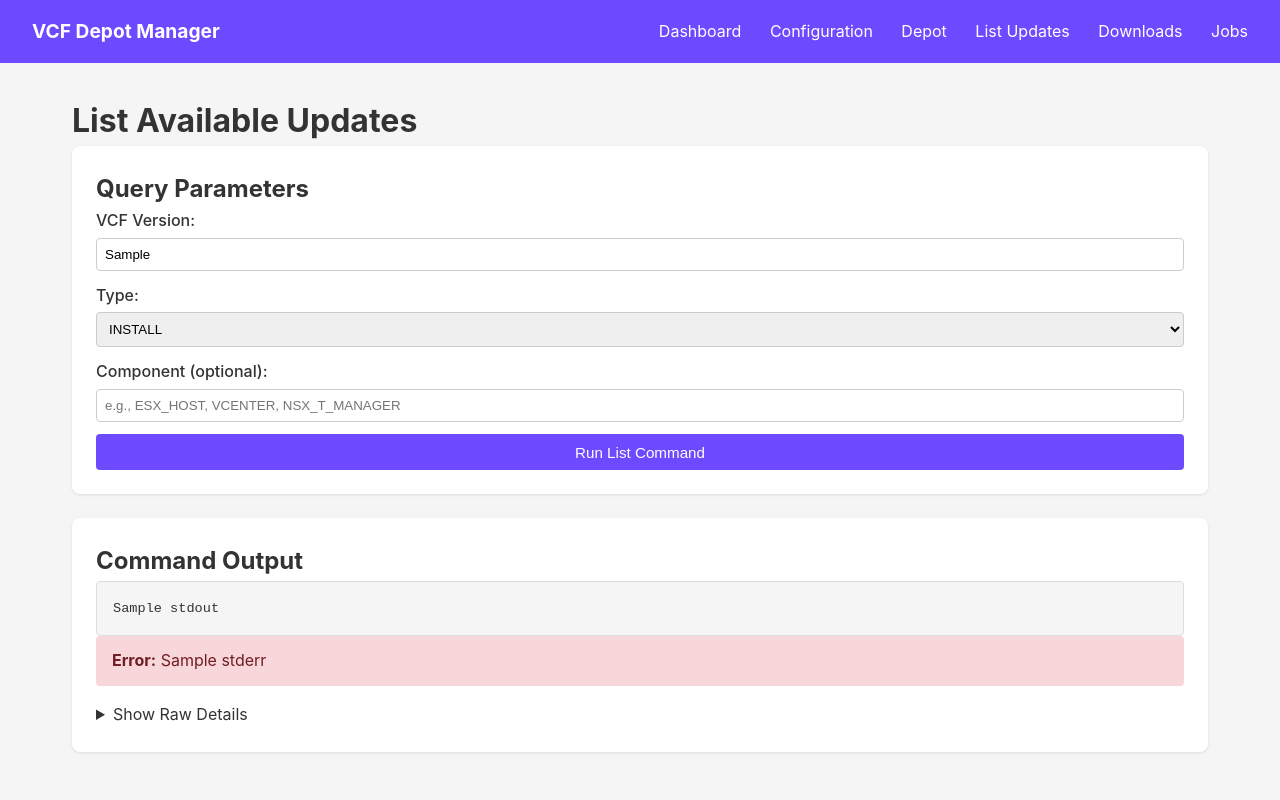
After one commit to doug-baer/vcf-depot-manager, a Flask app: template app/templates/list_updates.html in a window 1280 px wide. The commit adds this page. Run offline with Flask 3, Linux system fonts and the light colour scheme; the template is opened without the code that fills it: most values are stand-ins (such as "Sample title", 1, 10 or a date in 2020); parts of the project's set-up code (start-up, migrations or seed data) failed here and were passed over.

Commit message:
list before download

```diff
--- a/app/__init__.py
+++ b/app/__init__.py
@@ -19,6 +19,7 @@ def create_app():
     from app.routes.tokens import tokens_bp
     from app.routes.health import health_bp
     from app.routes.configuration import configuration_bp
+    from app.routes.list_updates import list_updates_bp
 
     app.register_blueprint(dashboard_bp)
     app.register_blueprint(depot_bp)
@@ -27,5 +28,6 @@ def create_app():
     app.register_blueprint(tokens_bp)
     app.register_blueprint(health_bp)
     app.register_blueprint(configuration_bp)
+    app.register_blueprint(list_updates_bp)
 
     return app
--- a/app/static/css/style.css
+++ b/app/static/css/style.css
@@ -41,3 +41,19 @@ button:hover { background: #5a3de6; }
 .job-status.pending { color: #666; font-weight: bold; }
 .job-status.terminated { color: #721c24; font-weight: bold; }
 .job-status.not_found { color: #666; font-style: italic; }
+
+/* Code block styling for Listing */
+.code-block {
+    background: #f5f5f5;
+    border: 1px solid #ddd;
+    border-radius: 4px;
+    padding: 1rem;
+    overflow-x: auto;
+    max-height: 500px;
+    overflow-y: auto;
+}
+.code-block pre {
+    margin: 0;
+    font-family: 'Courier New', Courier, monospace;
+    font-size: 0.85rem;
+}
--- a/app/templates/base.html
+++ b/app/templates/base.html
@@ -13,6 +13,7 @@
             <a href="{{ url_for('dashboard.index') }}">Dashboard</a>
             <a href="{{ url_for('configuration.configuration_page') }}">Configuration</a>
             <a href="{{ url_for('depot.browse') }}">Depot</a>
+            <a href="{{ url_for('list_updates.list_updates') }}">List Updates</a>
             <a href="{{ url_for('downloads.downloads_page') }}">Downloads</a>
             <a href="{{ url_for('jobs.list_jobs') }}">Jobs</a>
         </div>
--- /dev/null
+++ b/app/templates/list_updates.html
@@ -0,0 +1,43 @@
+{% extends 'base.html' %}
+{% block title %}List Updates - VCF Depot Manager{% endblock %}
+{% block content %}
+<h1>List Available Updates</h1>
+
+<div class="card">
+    <h2>Query Parameters</h2>
+    <form method="POST" action="{{ url_for('list_updates.list_updates') }}">
+        <label>VCF Version:
+            <input type="text" name="vcf_version" value="{{ default_vcf_version }}" required>
+        </label>
+        <label>Type:
+            <select name="download_type">
+                <option value="INSTALL">INSTALL</option>
+                <option value="UPGRADE">UPGRADE</option>
+            </select>
+        </label>
+        <label>Component (optional):
+            <input type="text" name="component" placeholder="e.g., ESX_HOST, VCENTER, NSX_T_MANAGER">
+        </label>
+        <button type="submit">Run List Command</button>
+    </form>
+</div>
+
+{% if result %}
+<div class="card">
+    <h2>Command Output</h2>
+    <div class="code-block">
+        <pre>{{ result.stdout }}</pre>
+    </div>
+    {% if not result.success %}
+    <div class="alert alert-error">
+        <strong>Error:</strong> {{ result.stderr }}
+    </div>
+    {% endif %}
+    <details>
+        <summary>Show Raw Details</summary>
+        <p><strong>Return Code:</strong> {{ result.returncode }}</p>
+        <p><strong>Command:</strong> <code>{{ result.command }}</code></p>
+    </details>
+</div>
+{% endif %}
+{% endblock %}
```
Also changed, not shown: app/routes/list_updates.py (added, +76 -0 lines).
